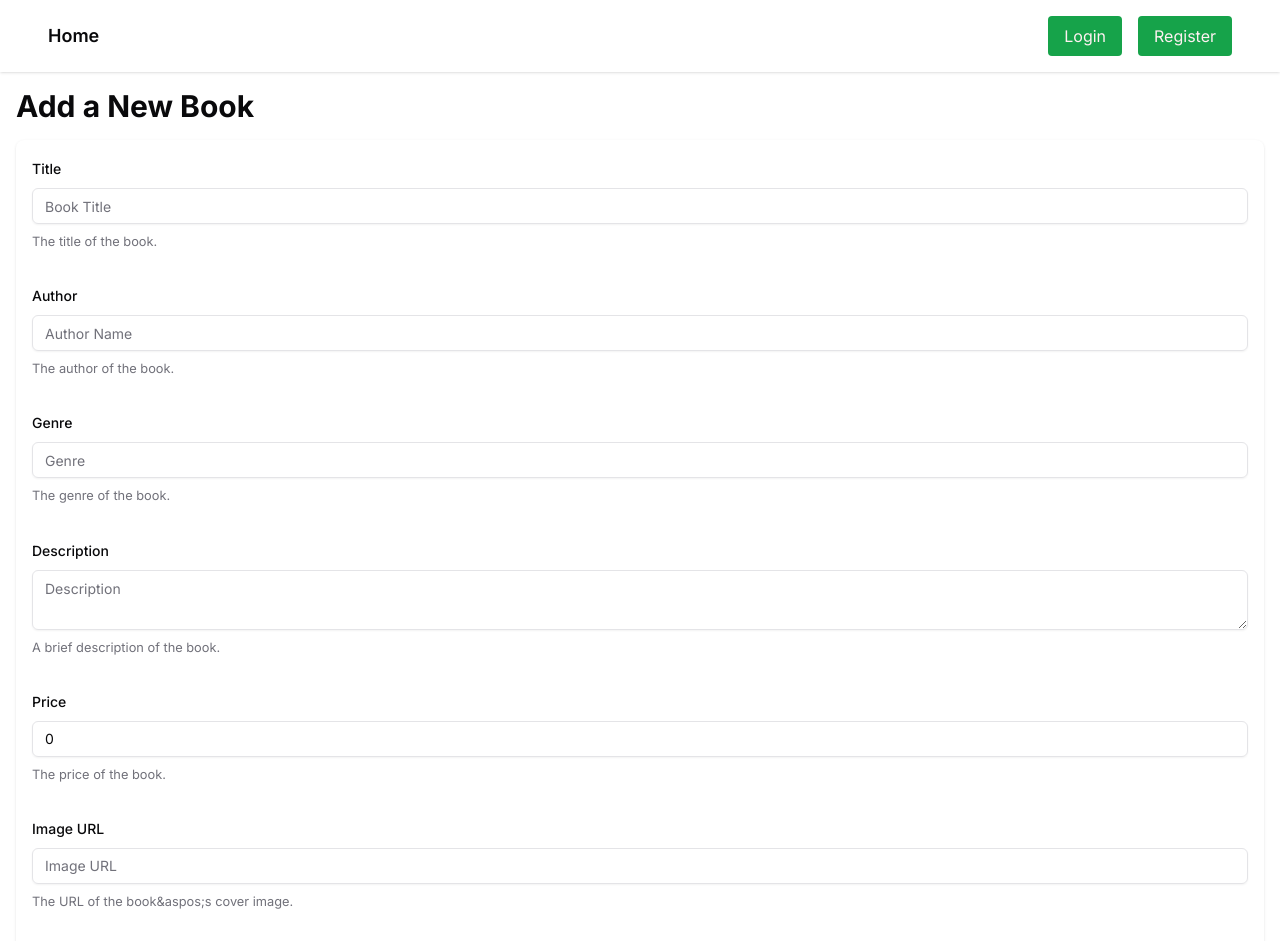
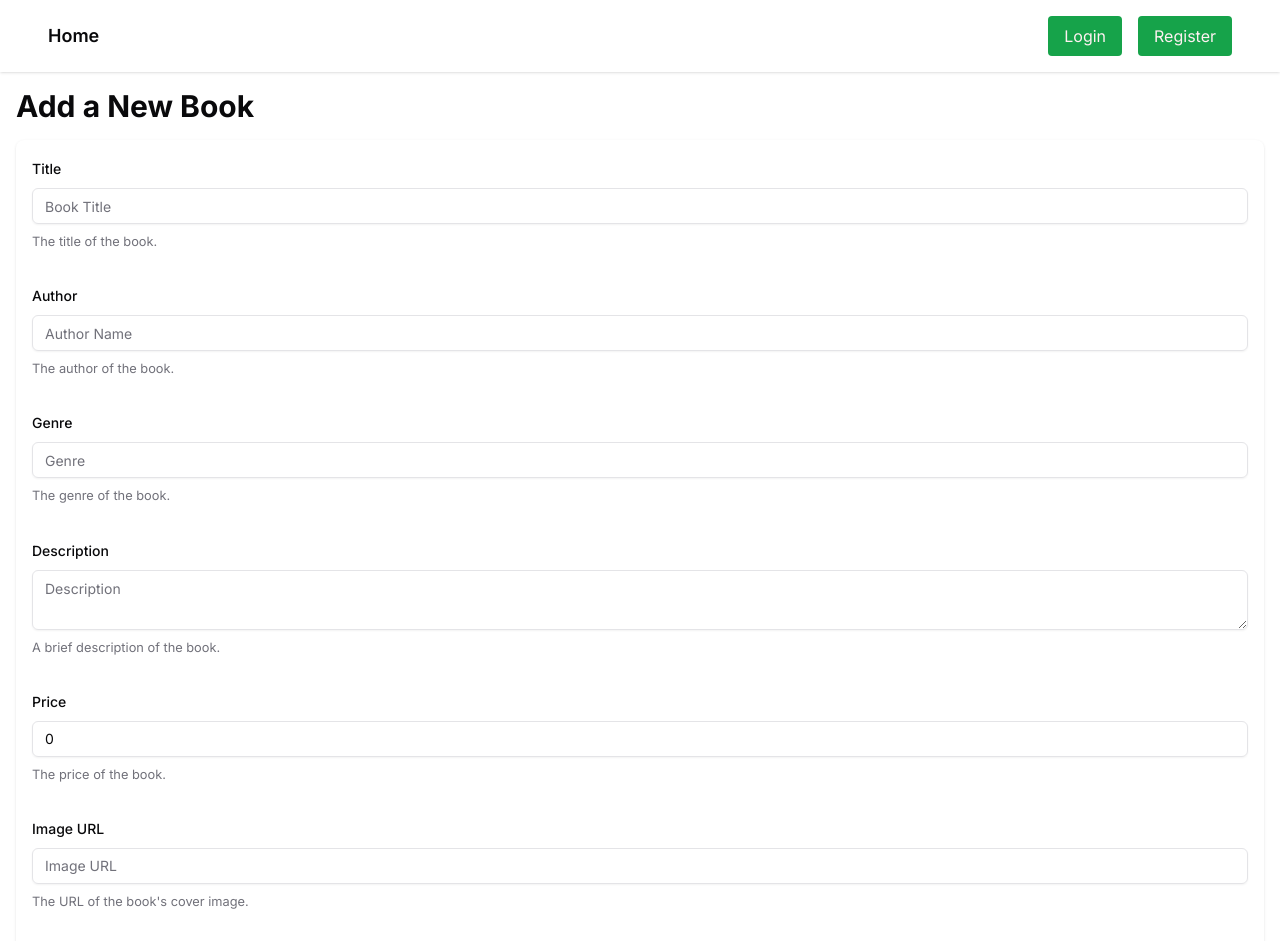
Before and after one commit to lakshaykhokhar2003/wellness-frontend, a Next.js app: page /add-book in a window 1280 px wide. Shown: the top 941 px of the page. Built offline with nearby package versions, Linux system fonts and the light colour scheme.

Commit message:
fix: minor bug fix

```diff
--- a/components/BookForm.tsx
+++ b/components/BookForm.tsx
@@ -175,7 +175,7 @@ const BookForm = () => {
                                 <Input placeholder="Image URL" {...field} />
                             </FormControl>
                             <FormDescription>
-                                The URL of the book&aspos;s cover image.
+                                The URL of the book's cover image.
                             </FormDescription>
                             <FormMessage/>
                         </FormItem>
```
